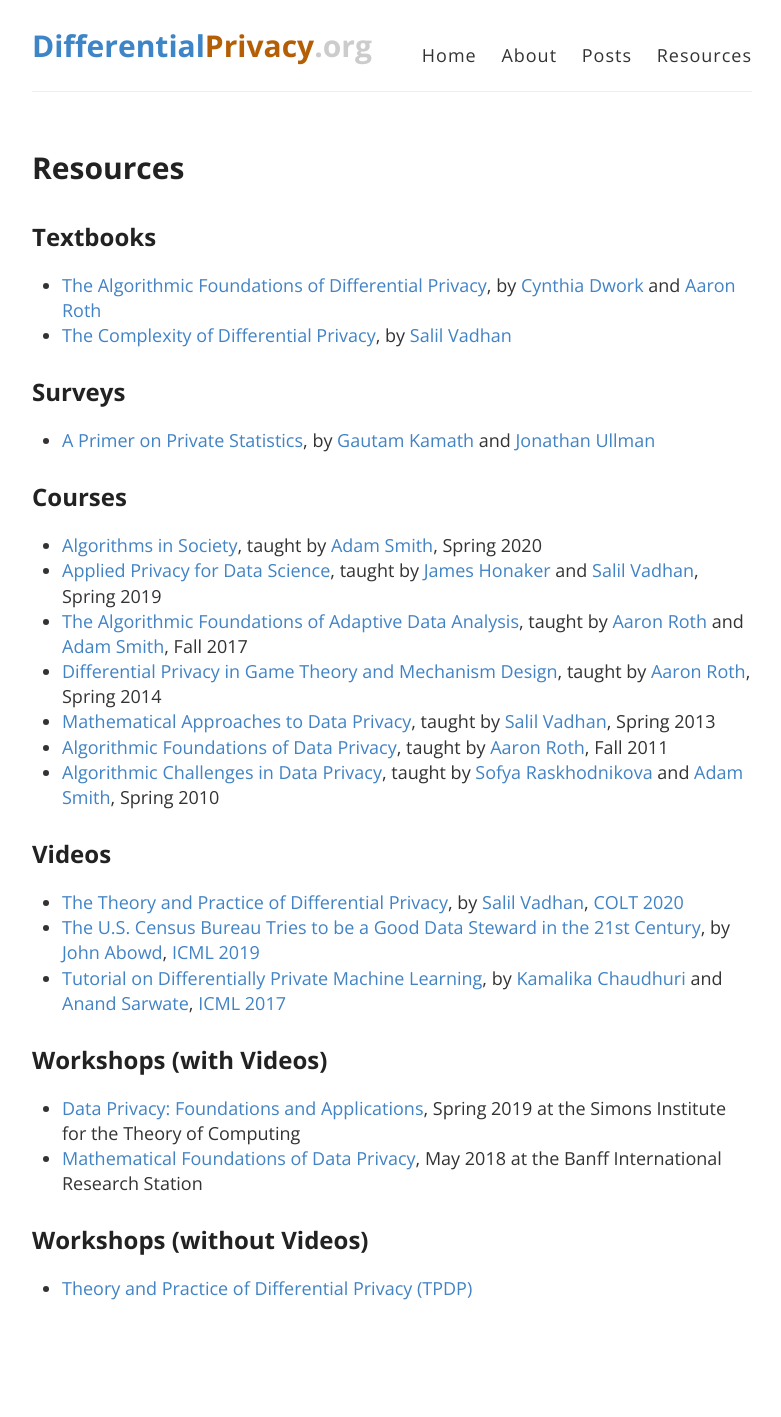
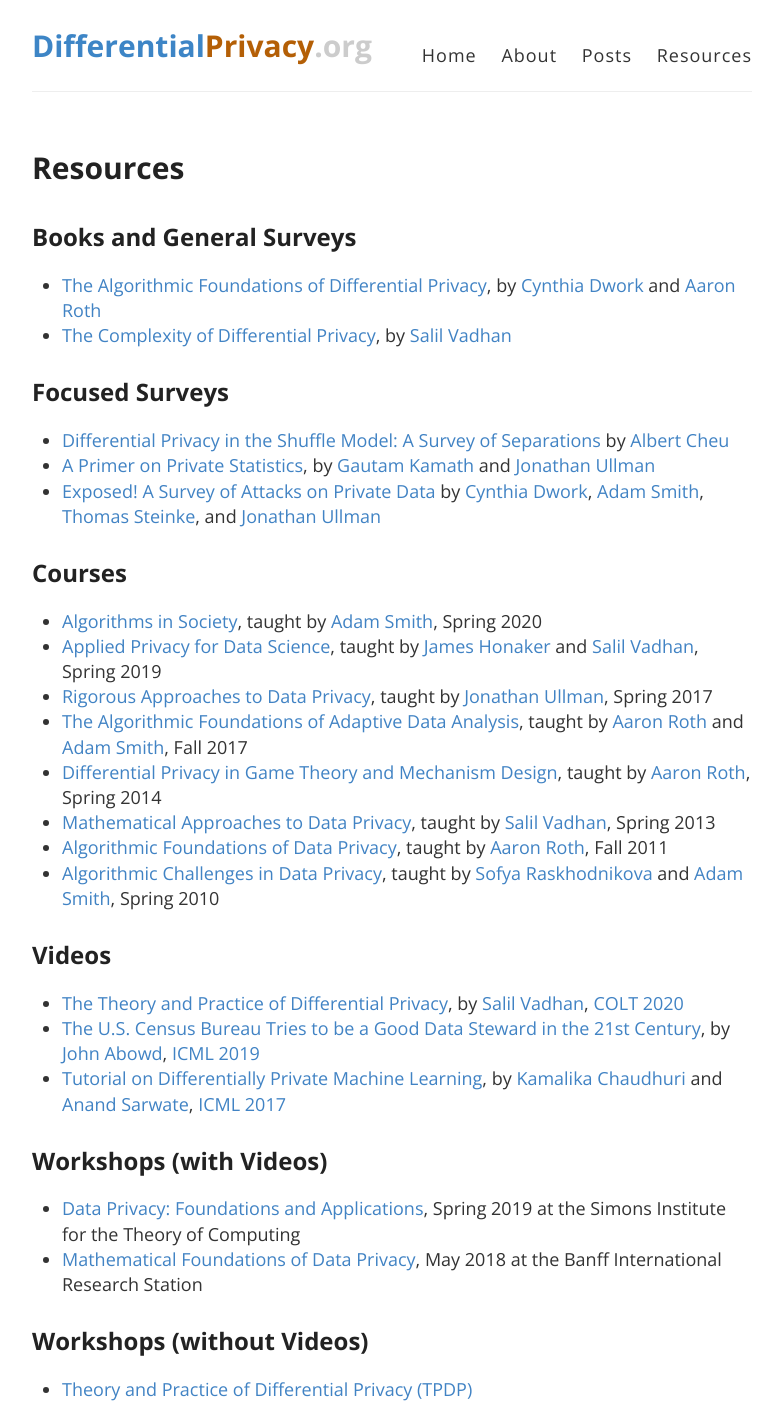
Before and after one commit to differentialprivacy/differentialprivacy, a Jekyll site: the page built from resources.md, in a window 1280 px wide. Shown: the whole page, without its empty margins (248-1029 px from the left). Built offline with Jekyll 4.4.1, drawn with Linux system fonts in a browser that asks for light colours; before the commit the page ends 1316 px from its top, so only the background shows below that.

Commit message:
adding new resources

```diff
--- a/resources.md
+++ b/resources.md
@@ -4,16 +4,19 @@ title: Resources
 permalink: /resources/
 ---
 
-## Textbooks
+## Books and General Surveys
 * [The Algorithmic Foundations of Differential Privacy](https://www.cis.upenn.edu/~aaroth/Papers/privacybook.pdf), by [Cynthia Dwork](https://www.microsoft.com/en-us/research/people/dwork/) and [Aaron Roth](https://www.cis.upenn.edu/~aaroth/)
 * [The Complexity of Differential Privacy](https://privacytools.seas.harvard.edu/files/privacytools/files/complexityprivacy_1.pdf), by [Salil Vadhan](https://salil.seas.harvard.edu/)
 
-## Surveys
+## Focused Surveys
+* [Differential Privacy in the Shuffle Model: A Survey of Separations](https://www.ccis.northeastern.edu/home/albertcheu/survey-june-23.pdf) by [Albert Cheu](http://www.ccs.neu.edu/home/albertcheu/)
 * [A Primer on Private Statistics](https://arxiv.org/abs/2005.00010), by [Gautam Kamath](http://www.gautamkamath.com/) and [Jonathan Ullman](http://www.ccs.neu.edu/home/jullman/)
+* [Exposed! A Survey of Attacks on Private Data](https://privacytools.seas.harvard.edu/publications/exposed-survey-attacks-private-data) by [Cynthia Dwork](https://www.microsoft.com/en-us/research/people/dwork/), [Adam Smith](https://cs-people.bu.edu/ads22/), [Thomas Steinke](http://www.thomas-steinke.net/), and [Jonathan Ullman](http://www.ccs.neu.edu/home/jullman/)
 
 ## Courses
 * [Algorithms in Society](https://docs.google.com/document/d/1MO9DSbJMMnJxgml3uwYRgw2LaXPzUaDGyDM1CU6Z-Tk/), taught by [Adam Smith](https://cs-people.bu.edu/ads22/), Spring 2020
 * [Applied Privacy for Data Science](http://people.seas.harvard.edu/~salil/cs208/), taught by [James Honaker](https://hona.kr/) and [Salil Vadhan](https://salil.seas.harvard.edu/), Spring 2019
+* [Rigorous Approaches to Data Privacy](http://www.ccs.neu.edu/home/jullman/cs7880s17/syllabus.html), taught by [Jonathan Ullman](http://www.ccs.neu.edu/home/jullman/), Spring 2017
 * [The Algorithmic Foundations of Adaptive Data Analysis](https://adaptivedataanalysis.com/), taught by [Aaron Roth](https://www.cis.upenn.edu/~aaroth/) and [Adam Smith](https://cs-people.bu.edu/ads22/), Fall 2017
 * [Differential Privacy in Game Theory and Mechanism Design](https://www.cis.upenn.edu/~aaroth/courses/gametheoryprivacyS14.html), taught by [Aaron Roth](https://www.cis.upenn.edu/~aaroth/), Spring 2014
 * [Mathematical Approaches to Data Privacy](http://people.seas.harvard.edu/~salil/diffprivcourse/spring13/), taught by [Salil Vadhan](https://salil.seas.harvard.edu/), Spring 2013
```
